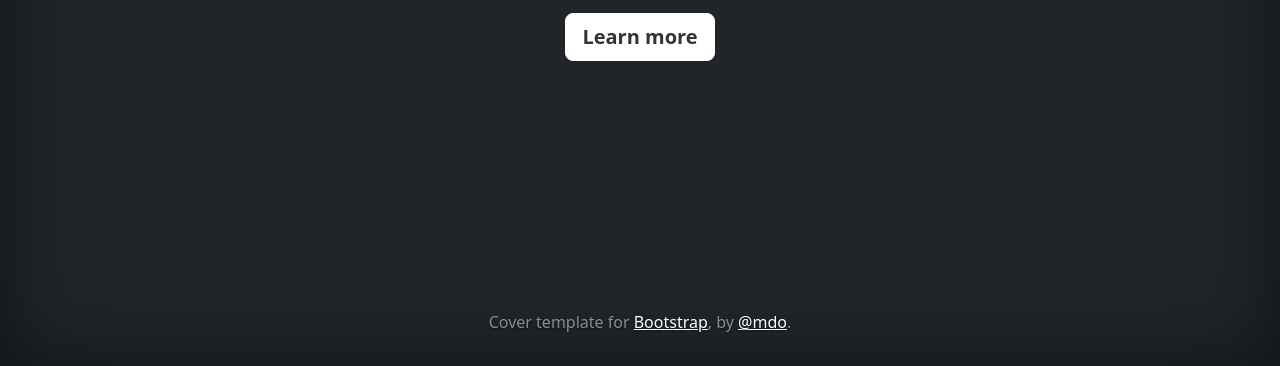
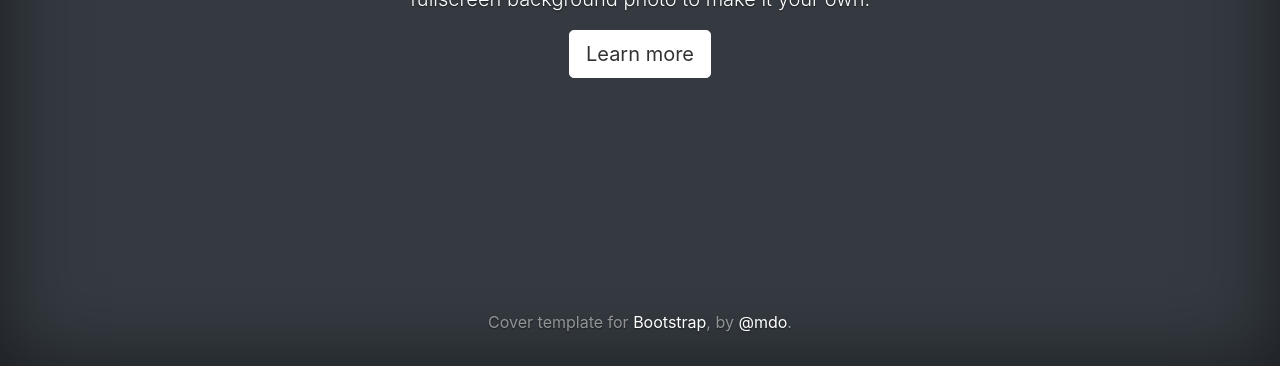
Before and after one commit to Laura-Wa1sh/Laura-Wa1sh.github.io, a plain HTML site: page index.html in a window 1280 px wide. Shown: the part 434-800 px from the top of the page. Drawn offline with nearby package versions, Linux system fonts and the light colour scheme.

Commit message:
reference

```diff
--- a/index.html
+++ b/index.html
@@ -13,7 +13,7 @@
 
 
     <!-- Bootstrap core CSS -->
-<link href="../assets/dist/css/bootstrap.min.css" rel="stylesheet">
+    <link rel="stylesheet" href="https://stackpath.bootstrapcdn.com/bootstrap/4.4.1/css/bootstrap.min.css" integrity="sha384-Vkoo8x4CGsO3+Hhxv8T/Q5PaXtkKtu6ug5TOeNV6gBiFeWPGFN9MuhOf23Q9Ifjh" crossorigin="anonymous">
 
     <style>
       .bd-placeholder-img {
```
